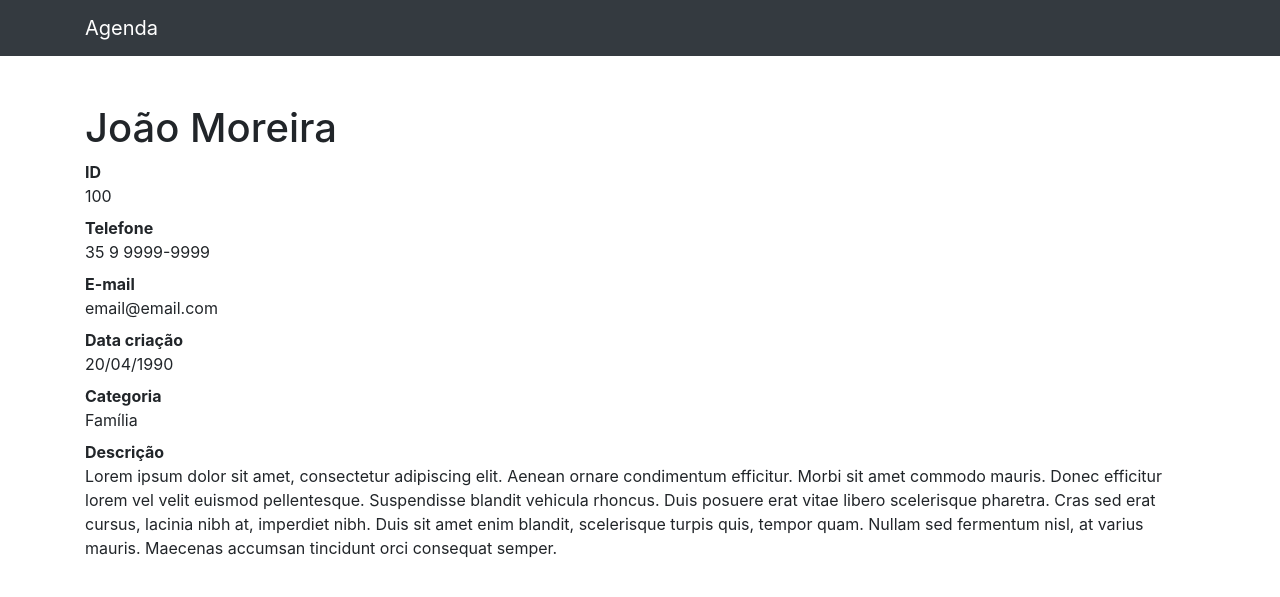
After one commit to Martinez0722/Agenda, a Django app: template agenda/contatos/templates/contatos/detalhes.html in a window 1280 px wide. The commit adds this page. Shown: the top 597 px of the page. Run offline with Django 3.2, Linux system fonts and the light colour scheme; the template is opened without the code that fills it, so the values that code supplies are empty; some libraries are stand-ins or nearby versions.

Commit message:
Condicionais com django

```diff
--- a/agenda/contatos/admin.py
+++ b/agenda/contatos/admin.py
@@ -3,11 +3,12 @@ from .models import Categoria, Contato
 
 
 class ContatoAdmin(admin.ModelAdmin):
-    list_display = ('id','nome', 'sobrenome', 'telefone', 'email', 'data_criacao', 'categoria')
+    list_display = ('id','nome', 'sobrenome', 'telefone', 'email', 'data_criacao', 'categoria', 'mostrar')
     list_display_links = ('id','nome','sobrenome')
     list_filter =('nome', 'sobrenome')
     list_per_page = 10
-    search_fields=('nome', 'sobrenome', 'telefone')
+    search_fields = ('nome', 'sobrenome', 'telefone')
+    list_editable = ('telefone','mostrar')
 
 admin.site.register(Categoria)
 admin.site.register(Contato, ContatoAdmin)
--- a/agenda/contatos/models.py
+++ b/agenda/contatos/models.py
@@ -17,6 +17,8 @@ class Contato(models.Model):
     data_criacao = models.DateTimeField(default=timezone.now)
     descricao = models.TextField(blank=True)
     categoria = models.ForeignKey(Categoria, on_delete=models.DO_NOTHING)
+    mostrar = models.BooleanField(default=True)
+
 
     def __str__(self):
         return self.nome
--- /dev/null
+++ b/agenda/contatos/templates/contatos/detalhes.html
@@ -0,0 +1,72 @@
+<!DOCTYPE html>
+<html lang="pt">
+
+<head>
+
+  <meta charset="utf-8">
+  <meta name="viewport" content="width=device-width, initial-scale=1, shrink-to-fit=no">
+  <meta name="description" content="">
+  <meta name="author" content="">
+
+  <title>Agenda</title>
+
+  <!-- Bootstrap core CSS -->
+  <link href="vendor/bootstrap/css/bootstrap.min.css" rel="stylesheet">
+
+</head>
+
+<body>
+
+  <!-- Navigation -->
+  <nav class="navbar navbar-expand-lg navbar-dark bg-dark static-top">
+    <div class="container">
+      <a class="navbar-brand" href="#">Agenda</a>
+      <button class="navbar-toggler" type="button" data-toggle="collapse" data-target="#navbarResponsive"
+        aria-controls="navbarResponsive" aria-expanded="false" aria-label="Toggle navigation">
+        <span class="navbar-toggler-icon"></span>
+      </button>
+    </div>
+  </nav>
+
+  <!-- Page Content -->
+  <div class="container">
+    <div class="row">
+      <div class="col-lg-12">
+        <h1 class="mt-5">João Moreira</h1>
+        <dl>
+          <dt>ID</dt>
+          <dd>100</dd>
+
+          <dt>Telefone</dt>
+          <dd>35 9 9999-9999</dd>
+
+          <dt>E-mail</dt>
+          <dd>email@email.com</dd>
+
+          <dt>Data criação</dt>
+          <dd>20/04/1990</dd>
+
+          <dt>Categoria</dt>
+          <dd>Família</dd>
+
+          <dt>Descrição</dt>
+          <dd>
+            Lorem ipsum dolor sit amet, consectetur adipiscing elit. Aenean ornare condimentum efficitur. Morbi sit amet
+            commodo mauris. Donec efficitur lorem vel velit euismod pellentesque. Suspendisse blandit vehicula rhoncus.
+            Duis posuere erat vitae libero scelerisque pharetra. Cras sed erat cursus, lacinia nibh at, imperdiet nibh.
+            Duis sit amet enim blandit, scelerisque turpis quis, tempor quam. Nullam sed fermentum nisl, at varius
+            mauris. Maecenas accumsan tincidunt orci consequat semper.
+          </dd>
+        </dl>
+
+      </div>
+    </div>
+  </div>
+
+  <!-- Bootstrap core JavaScript -->
+  <script src="vendor/jquery/jquery.slim.min.js"></script>
+  <script src="vendor/bootstrap/js/bootstrap.bundle.min.js"></script>
+
+</body>
+
+</html>
--- a/agenda/contatos/urls.py
+++ b/agenda/contatos/urls.py
@@ -3,4 +3,5 @@ from . import views
 
 urlpatterns = [
     path('', views.index, name='index'),
+    path('<int:contato_id>', views.ver_contato, name='ver_contato'),
 ]
```
Also changed, not shown: agenda/contatos/templates/contatos/index.html (+8 -6 lines), agenda/contatos/templates/contatos/ver_contato.html (added, +26 -0 lines), agenda/contatos/views.py (+8 -1 lines), agenda/contatos/migrations/0002_auto_20221221_1458.py (added), agenda/db.sqlite3.
